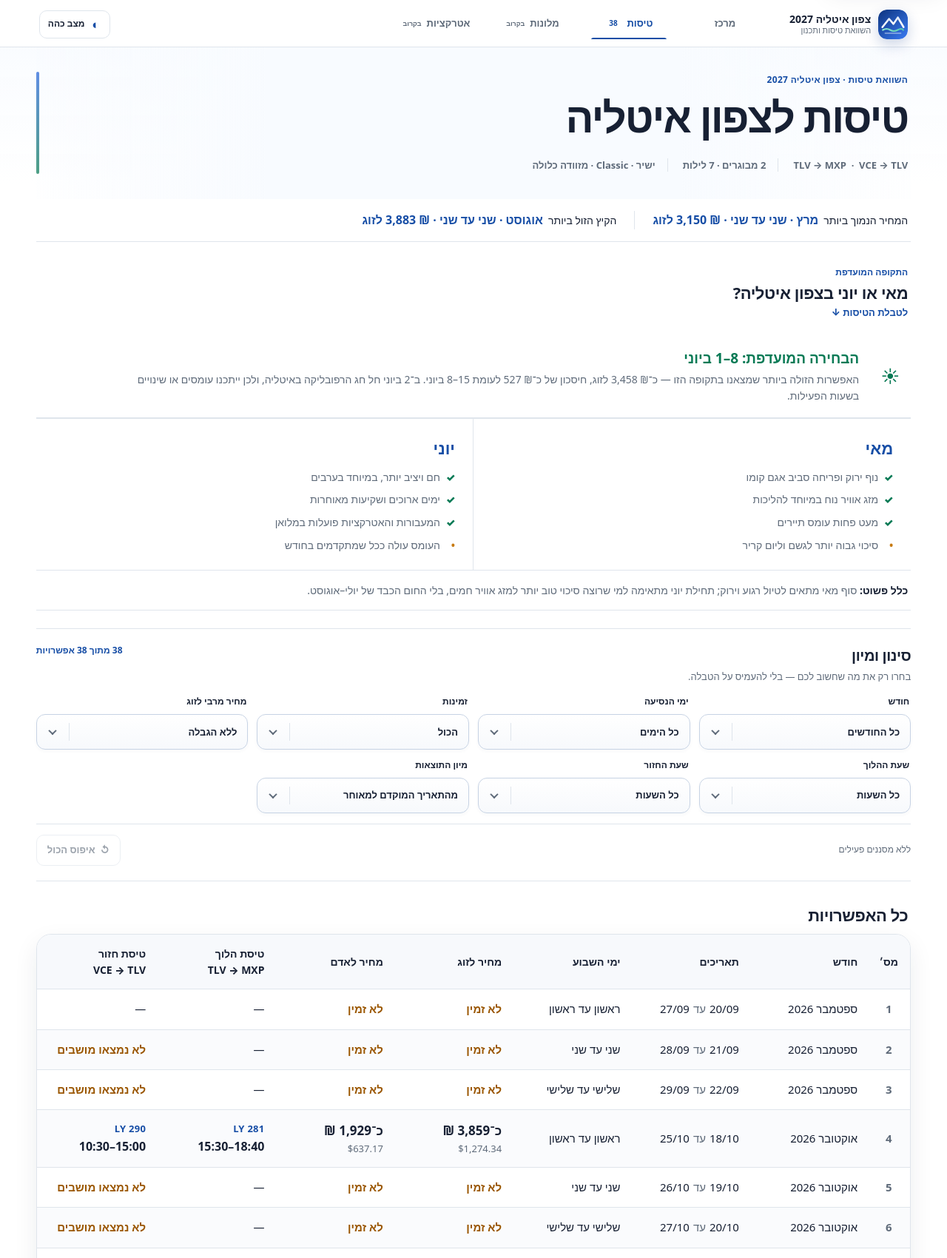
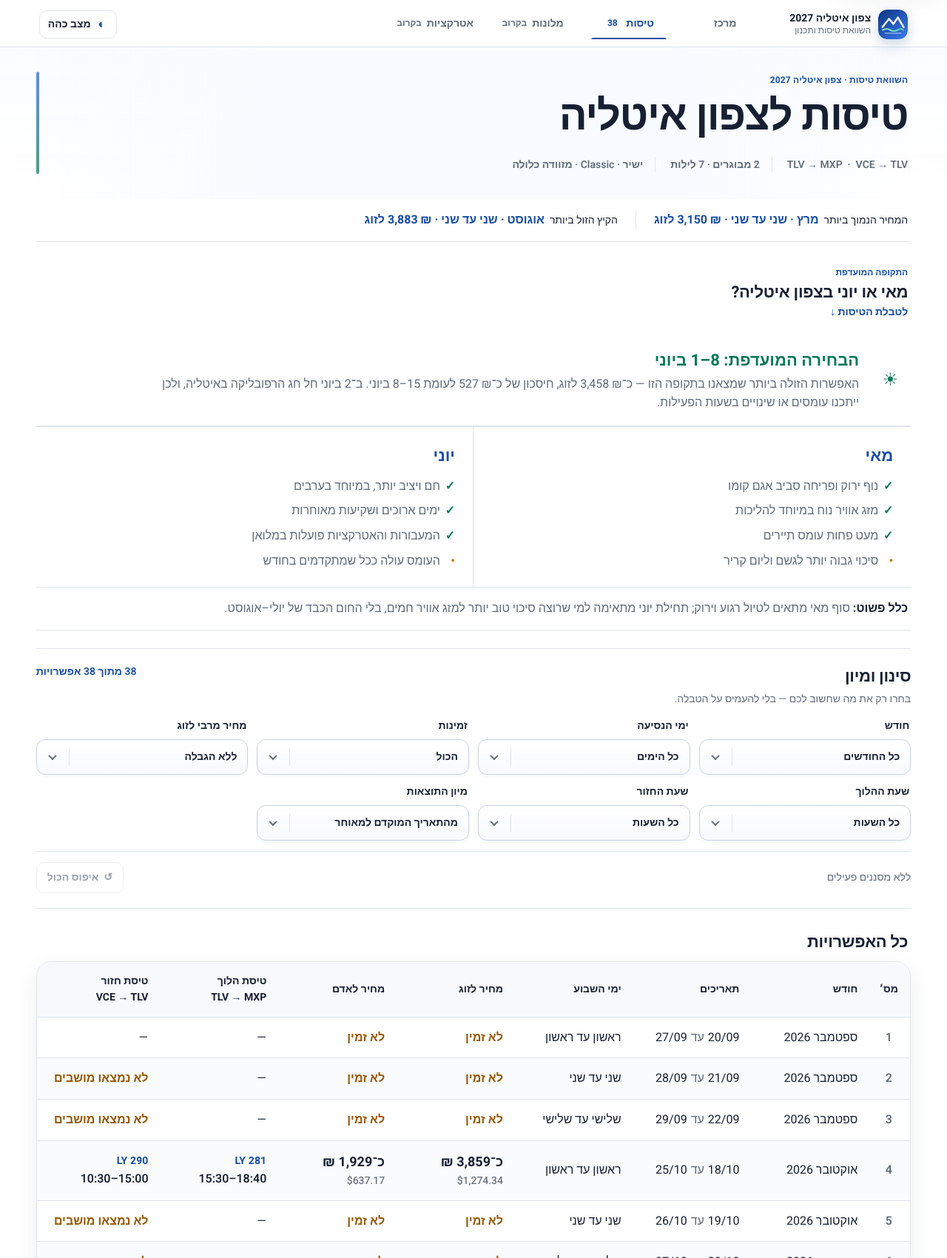
Before and after one commit to amordechai-dn/Italy, a website: page flights/index.html in a window 1280 px wide. Shown: the top 1700 px of the page at 74% size. Drawn offline with Linux system fonts and the light colour scheme.

Commit message:
Unify typography across the site

```diff
--- a/flights.css
+++ b/flights.css
@@ -1,43 +1,43 @@
 .quick-summary {
   display:flex; align-items:center; flex-wrap:wrap; gap:8px 24px;
 }
-.quick-item { display:flex; align-items:baseline; gap:7px; font-size:14px; }
-.quick-item strong { color:var(--blue); font-size:16px; }
+.quick-item { display:flex; align-items:baseline; gap:7px; font-size:var(--type-sm); }
+.quick-item strong { color:var(--blue); font-size:var(--type-md); font-weight:var(--weight-bold); }
 .quick-item + .quick-item { padding-inline-start:24px; border-inline-start:1px solid var(--line); }
 .season-focus { scroll-margin-top:78px; }
 .season-heading { align-items:center; }
-.section-kicker { margin:0 0 4px; color:var(--blue); font-size:12px; font-weight:850; }
+.section-kicker { margin:0 0 4px; color:var(--blue); font-size:var(--type-xs); font-weight:var(--weight-bold); }
 .section-jump {
-  color:var(--blue); text-decoration:none; font-size:13px; font-weight:800;
+  color:var(--blue); text-decoration:none; font-size:var(--type-sm); font-weight:var(--weight-bold);
 }
 .section-jump:hover { text-decoration:underline; text-underline-offset:4px; }
 .recommendation { display:grid; grid-template-columns:auto 1fr; gap:18px; align-items:center; }
 .recommendation .icon { display:grid; place-items:center; width:48px; height:48px; color:var(--green); font-size:24px; }
-.recommendation h3 { margin:0; color:var(--green); font-size:19px; }
-.recommendation p { max-width:980px; margin:3px 0 0; color:var(--muted); font-size:14px; }
+.recommendation h3 { margin:0; color:var(--green); font-size:var(--type-xl); font-weight:var(--weight-bold); }
+.recommendation p { max-width:980px; margin:3px 0 0; color:var(--muted); font-size:var(--type-md); }
 .month-grid { display:grid; grid-template-columns:1fr 1fr; gap:0; border-block:1px solid var(--line); }
 .month-card { padding:22px 24px; }
 .month-card + .month-card { border-inline-start:1px solid var(--line); }
-.month-card h3 { margin:0 0 12px; color:var(--blue); font-size:22px; }
+.month-card h3 { margin:0 0 12px; color:var(--blue); font-size:var(--type-xl); font-weight:var(--weight-bold); }
 .month-card ul { display:grid; gap:9px; margin:0; padding:0; list-style:none; }
-.month-card li { position:relative; padding-inline-start:20px; color:var(--muted); font-size:14px; }
-.month-card li::before { content:"✓"; position:absolute; inset-inline-start:0; color:var(--green); font-weight:900; }
+.month-card li { position:relative; padding-inline-start:20px; color:var(--muted); font-size:var(--type-md); }
+.month-card li::before { content:"✓"; position:absolute; inset-inline-start:0; color:var(--green); font-weight:var(--weight-bold); }
 .month-card .caution::before { content:"•"; color:#c77a11; }
-.decision { margin:0; padding:16px 4px; color:var(--muted); border-bottom:1px solid var(--line); font-size:14px; }
+.decision { margin:0; padding:16px 4px; color:var(--muted); border-bottom:1px solid var(--line); font-size:var(--type-md); }
 .decision strong { color:var(--text); }
 .recommended-row { background:var(--green-soft)!important; }
-.focus-badge { display:inline-flex; margin-top:4px; color:var(--green); font-size:10px; font-weight:850; }
+.focus-badge { display:inline-flex; margin-top:4px; color:var(--green); font-size:var(--type-xs); font-weight:var(--weight-bold); }
 .filter-panel {
   margin-top:24px; padding:20px 0; background:transparent; border-block:1px solid var(--line);
 }
 .filter-panel-header { display:flex; align-items:start; justify-content:space-between; gap:18px; margin-bottom:15px; }
-.filter-panel h2 { margin:0; font-size:20px; letter-spacing:-.02em; }
-.filter-panel-intro { margin:3px 0 0; color:var(--muted); font-size:13px; }
-.result-count { flex:0 0 auto; color:var(--blue); font-size:12px; font-weight:800; }
+.filter-panel h2 { margin:0; font-size:var(--type-xl); font-weight:var(--weight-bold); letter-spacing:-.015em; }
+.filter-panel-intro { margin:3px 0 0; color:var(--muted); font-size:var(--type-sm); }
+.result-count { flex:0 0 auto; color:var(--blue); font-size:var(--type-sm); font-weight:var(--weight-semibold); }
 .filter-disclosure summary { display:none; }
 .filter-grid { display:grid; grid-template-columns:repeat(4,minmax(150px,1fr)); gap:12px; }
 .control { display:grid; gap:7px; min-width:0; }
-.control label { padding-inline:2px; color:var(--text); font-size:12px; font-weight:800; }
+.control label { padding-inline:2px; color:var(--text); font-size:var(--type-sm); font-weight:var(--weight-bold); }
 .select-wrap { position:relative; min-width:0; }
 .select-wrap.is-open { z-index:50; }
 .select-trigger::before {
@@ -54,7 +54,7 @@
   position:relative; width:100%; min-height:48px; padding-block:10px; padding-inline:14px 54px; text-align:start;
   color:var(--text); border:1px solid color-mix(in srgb,var(--line) 88%,var(--blue)); border-radius:12px;
   background:linear-gradient(180deg,var(--panel) 0%,var(--panel-soft) 100%); cursor:pointer;
-  font-size:13px; font-weight:750; box-shadow:0 2px 5px rgba(22,47,92,.035),inset 0 1px 0 rgba(255,255,255,.5);
+  font-size:var(--type-sm); font-weight:var(--weight-semibold); box-shadow:0 2px 5px rgba(22,47,92,.035),inset 0 1px 0 rgba(255,255,255,.5);
   transition:border-color .18s ease,box-shadow .18s ease,background .18s ease,transform .18s ease;
 }
 .select-trigger:hover { border-color:color-mix(in srgb,var(--blue-2) 55%,var(--line)); box-shadow:0 5px 14px rgba(22,47,92,.08); }
@@ -79,21 +79,21 @@
 .select-option {
   position:relative; width:100%; min-height:42px; padding-block:9px; padding-inline:12px 38px; text-align:start;
   color:var(--text); border:0; border-radius:8px; background:transparent; cursor:pointer;
-  font-size:13px; font-weight:650; transition:background .14s ease,color .14s ease;
+  font-size:var(--type-sm); font-weight:var(--weight-medium); transition:background .14s ease,color .14s ease;
 }
 .select-option::after {
-  content:"✓"; position:absolute; inset-inline-end:12px; top:50%; color:var(--blue-2); font-size:14px; font-weight:900;
+  content:"✓"; position:absolute; inset-inline-end:12px; top:50%; color:var(--blue-2); font-size:var(--type-sm); font-weight:var(--weight-bold);
   opacity:0; transform:translateY(-50%) scale(.7); transition:opacity .14s ease,transform .14s ease;
 }
 .select-option:hover,.select-option:focus-visible { outline:0; color:var(--blue); background:var(--blue-soft); }
-.select-option[aria-selected="true"] { color:var(--blue); background:var(--blue-soft); font-weight:850; }
+.select-option[aria-selected="true"] { color:var(--blue); background:var(--blue-soft); font-weight:var(--weight-bold); }
 .select-option[aria-selected="true"]::after { opacity:1; transform:translateY(-50%) scale(1); }
 .filter-actions { display:flex; align-items:center; justify-content:space-between; gap:12px; margin-top:14px; padding-top:14px; border-top:1px solid var(--line); }
-.active-summary { min-height:20px; color:var(--muted); font-size:12px; }
+.active-summary { min-height:20px; color:var(--muted); font-size:var(--type-sm); }
 .clear-filters {
   display:inline-flex; align-items:center; justify-content:center; gap:7px; min-height:42px; padding:9px 14px;
   color:var(--blue); border:1px solid color-mix(in srgb,var(--blue) 25%,var(--line)); border-radius:10px;
-  background:var(--panel); cursor:pointer; font-size:13px; font-weight:800; transition:.18s ease;
+  background:var(--panel); cursor:pointer; font-size:var(--type-sm); font-weight:var(--weight-semibold); transition:.18s ease;
 }
 .clear-filters:hover { color:#fff; border-color:var(--blue-2); background:var(--blue-2); transform:translateY(-1px); }
 .clear-filters:disabled { color:var(--muted); border-color:var(--line); background:var(--panel); cursor:not-allowed; opacity:.62; transform:none; }
@@ -101,8 +101,8 @@
 tbody tr { transition:background .18s ease; }
 tbody tr:hover { background:color-mix(in srgb,var(--blue-soft) 72%,transparent); }
 [hidden] { display:none !important; }
-.best { color:var(--good); font-weight:800; }
-.unavailable { color:var(--warn); font-weight:800; }
+.best { color:var(--good); font-weight:var(--weight-bold); }
+.unavailable { color:var(--warn); font-weight:var(--weight-bold); }
 @media (max-width:760px) {
   .quick-summary { display:grid; gap:8px; }
   .quick-item { justify-content:space-between; }
@@ -116,20 +116,20 @@
   .month-card + .month-card { border-inline-start:0; border-top:1px solid var(--line); }
   .filter-panel { margin-top:14px; padding:0; overflow:visible; border-inline:0; border-radius:0; }
   .filter-panel-header { align-items:center; margin:0; padding:14px 15px; border-bottom:1px solid var(--line); }
-  .filter-panel h2 { font-size:18px; }
+  .filter-panel h2 { font-size:var(--type-xl); }
   .filter-panel-intro { display:none; }
   .filter-disclosure summary {
     display:flex; align-items:center; justify-content:space-between; gap:12px; padding:12px 15px;
-    color:var(--blue); background:var(--panel-soft); cursor:pointer; font-size:13px; font-weight:850;
+    color:var(--blue); background:var(--panel-soft); cursor:pointer; font-size:var(--type-sm); font-weight:var(--weight-bold);
   }
   .filter-disclosure summary::before { content:"＋"; order:3; font-size:18px; font-weight:500; }
   .filter-disclosure[open] summary::before { content:"−"; }
-  .disclosure-status { margin-inline-start:auto; color:var(--muted); font-size:11px; font-weight:700; }
+  .disclosure-status { margin-inline-start:auto; color:var(--muted); font-size:var(--type-xs); font-weight:var(--weight-semibold); }
   .filter-grid { grid-template-columns:1fr; gap:11px; padding:14px 15px; }
-  .select-trigger { min-height:50px; font-size:14px; }
+  .select-trigger { min-height:50px; font-size:var(--type-sm); }
   .select-menu { position:relative; top:auto; inset-inline:auto; max-height:260px; margin-top:6px; box-shadow:0 10px 26px rgba(10,26,58,.14); }
   .filter-actions { align-items:stretch; flex-direction:column; margin:0; padding:0 15px 15px; border-top:0; }
   .clear-filters { width:100%; min-height:46px; }
   .active-summary { order:-1; }
-  .result-count { font-size:11px; }
+  .result-count { font-size:var(--type-xs); }
 }
--- a/flights/index.html
+++ b/flights/index.html
@@ -8,9 +8,12 @@
   <meta name="theme-color" content="#ffffff">
   <link rel="icon" href="../assets/italy-mark.svg" type="image/svg+xml">
   <title>כל הטיסות לצפון איטליה</title>
+  <link rel="preconnect" href="https://fonts.googleapis.com">
+  <link rel="preconnect" href="https://fonts.gstatic.com" crossorigin>
+  <link href="https://fonts.googleapis.com/css2?family=Heebo:wght@400;500;600;700;800&amp;display=swap" rel="stylesheet">
   <script src="../theme.js?v=1"></script>
-  <link rel="stylesheet" href="../site.css?v=24">
-  <link rel="stylesheet" href="../flights.css?v=5">
+  <link rel="stylesheet" href="../site.css?v=25">
+  <link rel="stylesheet" href="../flights.css?v=6">
   <script src="../site.js?v=8" defer></script>
 </head>
 <body data-page="flights">
--- a/site.css
+++ b/site.css
@@ -22,7 +22,19 @@
   --site-max-width: 1240px;
   --site-gutter: clamp(16px,2.25vw,32px);
   --site-radius: 20px;
-  --site-font: system-ui, -apple-system, BlinkMacSystemFont, "Segoe UI", Arial, "Noto Sans Hebrew", sans-serif;
+  --site-font: "Heebo", Arial, sans-serif;
+  --type-xs: .75rem;
+  --type-sm: .875rem;
+  --type-md: 1rem;
+  --type-lg: 1.125rem;
+  --type-xl: 1.375rem;
+  --type-2xl: 1.75rem;
+  --type-display: clamp(2.25rem,4.4vw,3.625rem);
+  --weight-regular: 400;
+  --weight-medium: 500;
+  --weight-semibold: 600;
+  --weight-bold: 700;
+  --weight-extrabold: 800;
 }
 
 :root[data-theme="dark"] {
@@ -61,7 +73,8 @@
   background: #123c8c;
   box-shadow: var(--shadow);
   text-decoration: none;
-  font-weight: 800;
+  font-size: var(--type-sm);
+  font-weight: var(--weight-bold);
   transform: translateY(-160%);
   transition: transform .16s ease;
 }
@@ -89,7 +102,8 @@
   direction: rtl;
   text-align: start;
   font-family: var(--site-font);
-  font-size: 16px;
+  font-size: var(--type-md);
+  font-weight: var(--weight-regular);
   line-height: 1.55;
   background: var(--bg);
 }
@@ -108,7 +122,20 @@
 *::after { box-sizing: border-box; }
 
 button,
-select { font: inherit; }
+select,
+input,
+textarea { font: inherit; }
+
+bdi,
+[dir="ltr"],
+.tab-count,
+.price,
+.date-range,
+.flight,
+.journey-fact strong {
+  font-family: inherit;
+  font-variant-numeric: tabular-nums lining-nums;
+}
 
 a:focus-visible,
 button:focus-visible,
@@ -191,8 +218,8 @@
 }
 
 .site-brand-copy { display: grid; min-width: 0; line-height: 1.25; }
-.site-brand-copy strong { overflow: hidden; text-overflow: ellipsis; white-space: nowrap; font-size: 14px; }
-.site-brand-copy small { color: var(--muted); font-size: 11px; }
+.site-brand-copy strong { overflow: hidden; text-overflow: ellipsis; white-space: nowrap; font-size: var(--type-sm); font-weight: var(--weight-bold); }
+.site-brand-copy small { color: var(--muted); font-size: var(--type-xs); font-weight: var(--weight-regular); }
 
 .page-tabs {
   display: flex;
@@ -218,8 +245,8 @@
   direction: rtl;
   text-align: center;
   text-decoration: none;
-  font-size: 13px;
-  font-weight: 800;
+  font-size: var(--type-sm);
+  font-weight: var(--weight-semibold);
   transition: color .18s ease, background .18s ease;
 }
 .page-tab::after {
@@ -244,13 +271,13 @@
   direction: ltr;
   unicode-bidi: isolate;
   text-align: center;
-  font-size: 10px;
-  font-weight: 900;
+  font-size: var(--type-xs);
+  font-weight: var(--weight-bold);
 }
 .tab-status {
   color:var(--muted);
-  font-size:9px;
-  font-weight:850;
+  font-size:var(--type-xs);
+  font-weight:var(--weight-semibold);
 }
 .theme-toggle {
   display:inline-flex;
@@ -266,8 +293,8 @@
   border-radius:10px;
   background:var(--panel);
   cursor:pointer;
-  font-size:12px;
-  font-weight:800;
+  font-size:var(--type-sm);
+  font-weight:var(--weight-semibold);
   transition:border-color .18s ease,background .18s ease,color .18s ease;
 }
 .theme-toggle:hover { color:var(--blue); border-color:var(--blue); background:var(--blue-soft); }
@@ -317,18 +344,19 @@
   z-index: 1;
   margin: 0;
   max-width: 960px;
-  font-size: clamp(36px,4.4vw,58px);
+  font-size: var(--type-display);
   line-height: 1.08;
-  letter-spacing: -.035em;
+  font-weight: var(--weight-bold);
+  letter-spacing: -.025em;
 }
 .hero .eyebrow {
   position: relative;
   z-index: 1;
   margin: 0 0 10px;
   color: var(--blue);
-  font-size: 12px;
-  font-weight: 850;
-  letter-spacing: .025em;
+  font-size: var(--type-xs);
+  font-weight: var(--weight-bold);
+  letter-spacing: .015em;
 }
 .hero > p:not(.eyebrow) {
   position: relative;
@@ -336,7 +364,7 @@
   max-width: 780px;
   margin: 16px 0 0;
   color: var(--muted);
-  font-size: 16px;
+  font-size: var(--type-md);
 }
 .hero .trip-strip {
   position: relative;
@@ -352,8 +380,8 @@
   background: transparent;
   backdrop-filter: none;
   color: var(--muted);
-  font-size: 13px;
-  font-weight: 750;
+  font-size: var(--type-sm);
+  font-weight: var(--weight-semibold);
 }
 .hero .trip-strip span + span {
   margin-inline-start: 16px;
@@ -416,7 +444,7 @@
   margin: 32px 4px 12px;
 }
 .section-title,
-.section-heading h2 { margin-block: 0; font-size: 22px; line-height: 1.25; letter-spacing: -.02em; }
+.section-heading h2 { margin-block: 0; font-size: var(--type-xl); line-height: 1.25; font-weight: var(--weight-bold); letter-spacing: -.015em; }
 
 .table-shell {
   overflow: hidden;
@@ -434,21 +462,21 @@
   color: var(--muted);
   border-bottom: 1px solid var(--line);
   background: var(--panel-soft);
-  font-size: 13px;
-  font-weight: 700;
+  font-size: var(--type-sm);
+  font-weight: var(--weight-semibold);
 }
-table { width: 100%; min-width: 1120px; border-collapse: separate; border-spacing: 0; font-size: 15px; }
+table { width: 100%; min-width: 1120px; border-collapse: separate; border-spacing: 0; font-size: var(--type-md); }
 th,
 td { padding: 15px 13px; text-align: start; vertical-align: middle; border-bottom: 1px solid var(--line); }
-th { position: sticky; top: 0; z-index: 2; min-width: 150px; background: var(--panel-soft,var(--soft)); font-size: 14px; font-weight: 850; }
+th { position: sticky; top: 0; z-index: 2; min-width: 150px; background: var(--panel-soft,var(--soft)); font-size: var(--type-sm); font-weight: var(--weight-bold); }
 th:first-child,
 td:first-child { padding-inline-start: 18px; }
 th.index-col,
 td.index-cell { width: 58px; min-width: 58px; padding-inline: 10px; text-align: center; }
-td.index-cell { color: var(--muted); font-weight: 800; font-variant-numeric: tabular-nums; }
+td.index-cell { color: var(--muted); font-weight: var(--weight-semibold); font-variant-numeric: tabular-nums; }
 tbody tr:nth-child(even) { background: color-mix(in srgb,var(--panel-soft,var(--soft)) 60%,transparent); }
 tbody tr:last-child td { border-bottom: 0; }
-.price { font-weight: 800; }
+.price { font-weight: var(--weight-bold); }
 .ils {
   display: block;
   direction: rtl;
@@ -462,7 +490,7 @@
   unicode-bidi: isolate;
   text-align: end;
   white-space: nowrap;
-  font-weight: 500;
+  font-weight: var(--weight-medium);
 }
 .date-range {
   display: flex;
@@ -478,27 +506,27 @@
 .days { white-space: nowrap; }
 .flight { display: grid; gap: 2px; direction: rtl; text-align: start; white-space: nowrap; }
 .flight bdi { justify-self: start; }
-.flight-no { color: var(--blue); font-weight: 850; letter-spacing: .02em; }
-.flight-time { font-weight: 750; }
+.flight-no { color: var(--blue); font-weight: var(--weight-bold); letter-spacing: .01em; }
+.flight-time { font-weight: var(--weight-semibold); }
 .next-day { color: var(--muted); direction: rtl; text-align: start; }
 .ils,
 .usd,
 .date-range,
 .flight-no,
 .flight-time { font-variant-numeric: tabular-nums; }
-.price .ils { text-align: start; font-size: 17px; }
-.price .usd { text-align: end; font-size: 13px; }
-.flight-no { font-size: 13px; }
-.flight-time { font-size: 16px; }
-.next-day { font-size: 12px; }
-.source { margin: 16px 4px 0; color: var(--muted); font-size: 12px; line-height: 1.7; }
+.price .ils { text-align: start; font-size: var(--type-lg); }
+.price .usd { text-align: end; font-size: var(--type-sm); }
+.flight-no { font-size: var(--type-sm); }
+.flight-time { font-size: var(--type-md); }
+.next-day { font-size: var(--type-sm); }
+.source { margin: 16px 4px 0; color: var(--muted); font-size: var(--type-xs); line-height: 1.7; }
 .source a { color: var(--blue); }
 
 @media (max-width: 1100px) and (min-width: 761px) {
   .site-header { gap: 16px; }
   .page-tab { min-width: 118px; }
   .hero { min-height: 216px; padding-block: 36px 34px; }
-  .hero h1 { font-size: clamp(34px,5vw,48px); }
+  .hero h1 { font-size: clamp(2.125rem,5vw,3rem); }
   .hero::after { width: 120px; height: 120px; border-width: 20px; }
 }
 
@@ -514,9 +542,9 @@
   .theme-toggle-label { display:none; }
   .page-tab::after { inset-inline: 8px; }
   .hero { height: auto; min-height: 190px; padding: 28px 2px; border-radius: 0; }
-  .hero h1 { font-size: 34px; }
+  .hero h1 { font-size: 2.125rem; }
   .hero::after { display: none; }
-  .hero > p:not(.eyebrow) { margin-top: 13px; font-size: 14px; }
+  .hero > p:not(.eyebrow) { margin-top: 13px; font-size: var(--type-md); }
   .hero .trip-strip { display: grid; gap: 8px; margin-top: 18px; }
   .hero .trip-strip span { width: max-content; justify-self: start; }
   .hero .trip-strip span + span { margin-inline-start: 0; padding-inline-start: 0; border-inline-start: 0; }
@@ -529,7 +557,7 @@
   .section-title,
   .section-heading { margin: 24px 4px 10px; }
   .section-title,
-  .section-heading h2 { font-size: 20px; }
+  .section-heading h2 { font-size: var(--type-xl); }
   .table-shell { overflow: hidden; border: 1px solid var(--line); border-radius: var(--site-radius); background: var(--panel); box-shadow: var(--shadow); }
   .table-scroll {
     overflow-x: auto;
@@ -539,7 +567,7 @@
     scrollbar-color: var(--muted) transparent;
   }
   .table-scroll-hint { display: block; }
-  table { display: table; width: 100%; min-width: 1200px; font-size: 16px; }
+  table { display: table; width: 100%; min-width: 1200px; font-size: var(--type-md); }
   thead { display: table-header-group; position: static; width: auto!important; height: auto; overflow: visible; clip: auto; }
   tbody { display: table-row-group; width: auto; }
   thead tr,
@@ -548,8 +576,8 @@
   tbody tr:nth-child(even) { background: color-mix(in srgb,var(--panel-soft,var(--soft)) 60%,transparent)!important; }
   tbody tr.recommended-row { background: var(--green-soft)!important; }
   th,
-  td { display: table-cell; width: auto; padding: 16px 14px!important; font-size: 16px; line-height: 1.55; white-space: normal; }
-  th { min-width: 160px; font-size: 15px; }
+  td { display: table-cell; width: auto; padding: 16px 14px!important; font-size: var(--type-md); line-height: 1.55; white-space: normal; }
+  th { min-width: 160px; font-size: var(--type-sm); }
   td::before { display: none; content: none!important; }
   th.index-col,
   td.index-cell { width: 58px; min-width: 58px; padding-inline: 10px!important; text-align: center; }
@@ -557,18 +585,16 @@
   .flight { justify-self: auto; }
   td.price .ils,
   td.price .usd { grid-column: auto; }
-  .price .ils { font-size: 18px; }
-  .price .usd { font-size: 14px; }
-  .flight-no { font-size: 14px; }
-  .flight-time { font-size: 17px; }
-  .next-day { font-size: 13px; }
+  .price .ils { font-size: var(--type-lg); }
+  .price .usd { font-size: var(--type-sm); }
+  .flight-no { font-size: var(--type-sm); }
+  .flight-time { font-size: var(--type-md); }
+  .next-day { font-size: var(--type-sm); }
 }
 
 @media (max-width: 420px) {
-  .site-brand-copy strong { font-size: 13px; }
-  .site-brand-copy small { font-size: 10px; }
-  .page-tab { padding-inline: 6px; font-size: 12px; }
-  .hero h1 { font-size: clamp(29px,9vw,34px); }
+  .page-tab { padding-inline: 6px; font-size: var(--type-sm); }
+  .hero h1 { font-size: clamp(1.9rem,9vw,2.125rem); }
 }
 
 @media (prefers-reduced-motion: reduce) {
```
Also changed, not shown: attractions/index.html (+5 -2 lines), dashboard.css (+8 -8 lines), hotels/index.html (+5 -2 lines), index.html (+5 -2 lines), placeholder.css (+6 -6 lines).
